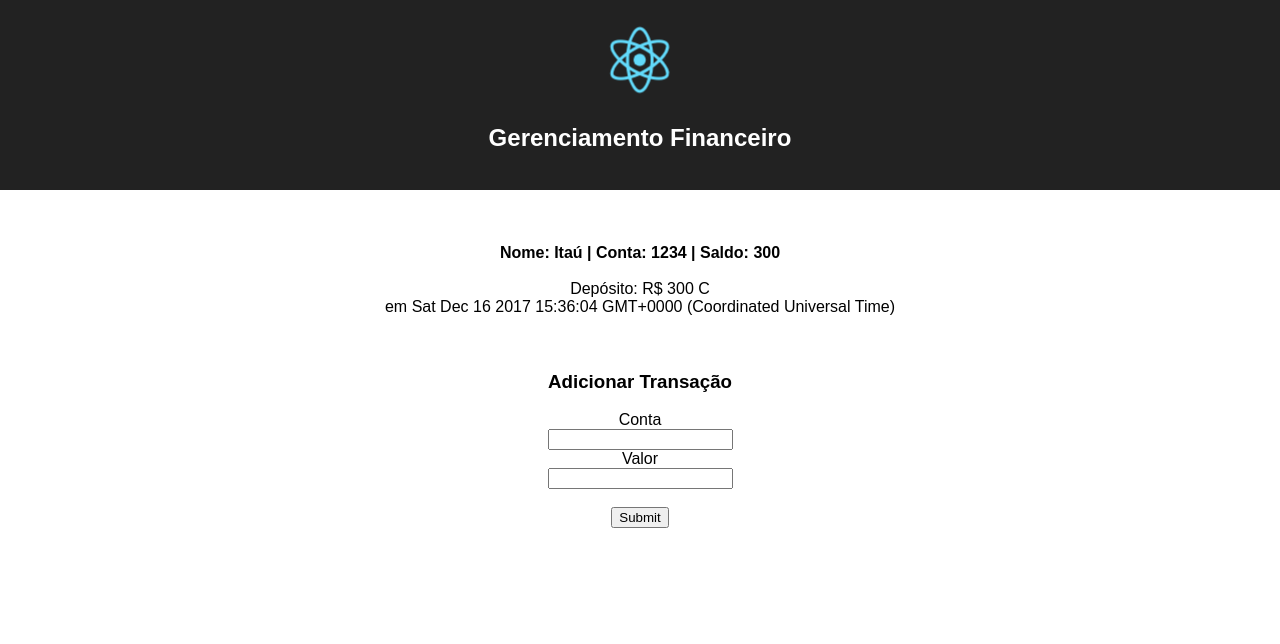
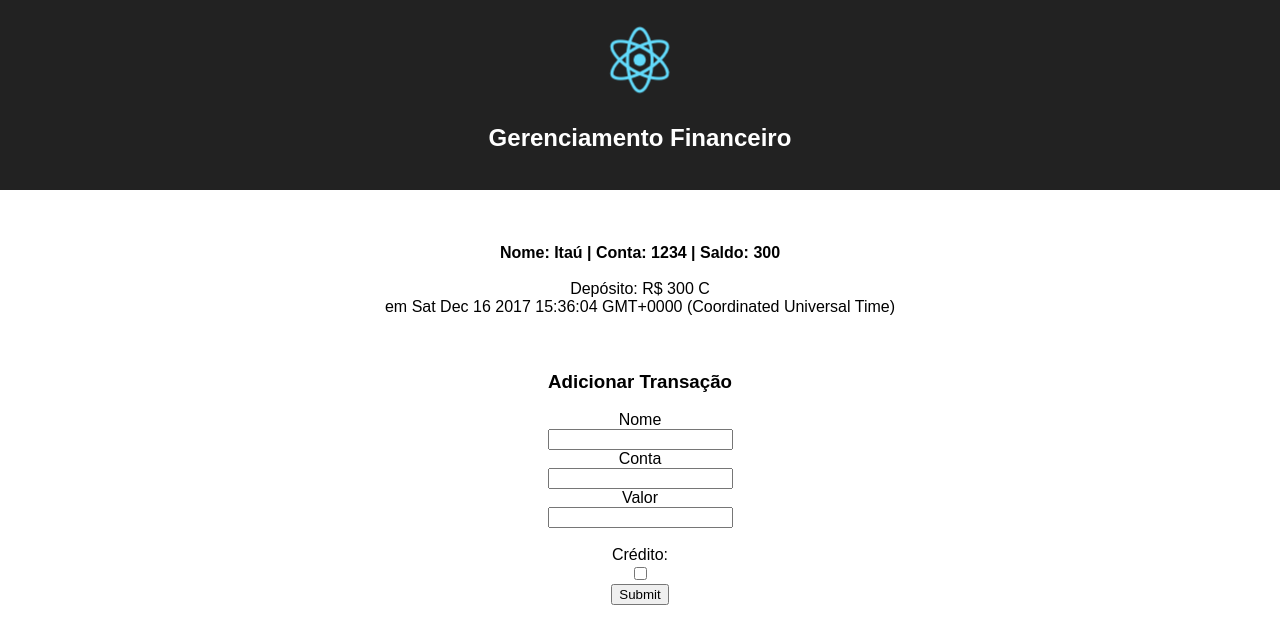
Before and after one commit to pedrofsn/react-sample, a React (Create React App) app in the folder my-app/: page / in a window 1280 px wide. Shown: the top 644 px of the page. Built offline with nearby package versions, Linux system fonts and the light colour scheme; the HTML template or start-up script is replaced by a standard one.

Commit message:
adicionando os detalhes da transação

```diff
--- a/my-app/src/components/AdicionarTransacao.tsx
+++ b/my-app/src/components/AdicionarTransacao.tsx
@@ -5,14 +5,26 @@ export default interface MyProps {
     adicionarTransacao: (conta: number, transacao: Transacao) => {};
 }
 
-export class AdicionarTransacao extends React.Component<MyProps> {
+export class AdicionarTransacao extends React.Component<MyProps, {}> {
 
     handleSubmit(e: any) {
+        const inputNome = (this.refs['nome'] as any as HTMLInputElement)
         const inputConta = (this.refs['conta'] as any as HTMLInputElement)
         const inputValor = (this.refs['valor'] as any as HTMLInputElement)
+        const inputCheckbox = (this.refs['credito'] as any as HTMLInputElement)
 
+        const nome = inputNome.value.trim();
         const conta = inputConta.value.trim();
         const valor = inputValor.value.trim();
+        const isCredito = inputCheckbox.checked;
+
+        if (nome === '') {
+            alert('Nome é um campo obrigatório');
+        }
+
+        if (conta === '') {
+            alert('Conta é um campo obrigatório');
+        }
 
         if (valor === '') {
             alert('Valor é um campo obrigatório');
@@ -21,11 +33,12 @@ export class AdicionarTransacao extends React.Component<MyProps> {
         let contaNumber = parseInt(conta)
         let valorNumber = parseInt(valor)
 
-        let transacao = new Transacao(true, "teste", new Date(), valorNumber)
+        let transacao = new Transacao(isCredito, nome, new Date(), valorNumber)
         this.props.adicionarTransacao(contaNumber, transacao);
 
         e.preventDefault();
 
+        inputNome.value = ''
         inputConta.value = ''
         inputValor.value = ''
     }
@@ -36,6 +49,10 @@ export class AdicionarTransacao extends React.Component<MyProps> {
                 <h3>Adicionar Transação</h3>
                 <form onSubmit={this.handleSubmit.bind(this)}>
                     <div>
+                        <label>Nome</label><br />
+                        <input type="text" ref="nome" />
+                    </div>
+                    <div>
                         <label>Conta</label><br />
                         <input type="text" ref="conta" />
                     </div>
@@ -44,6 +61,11 @@ export class AdicionarTransacao extends React.Component<MyProps> {
                         <input type="text" ref="valor" />
                     </div>
                     <br />
+                    <div>
+                        <label>Crédito: </label><br />
+                        <input type="checkbox" ref="credito" />
+                        <br />
+                    </div>
                     <input type="submit" value="Submit" />
                     <br />
                 </form>
```
